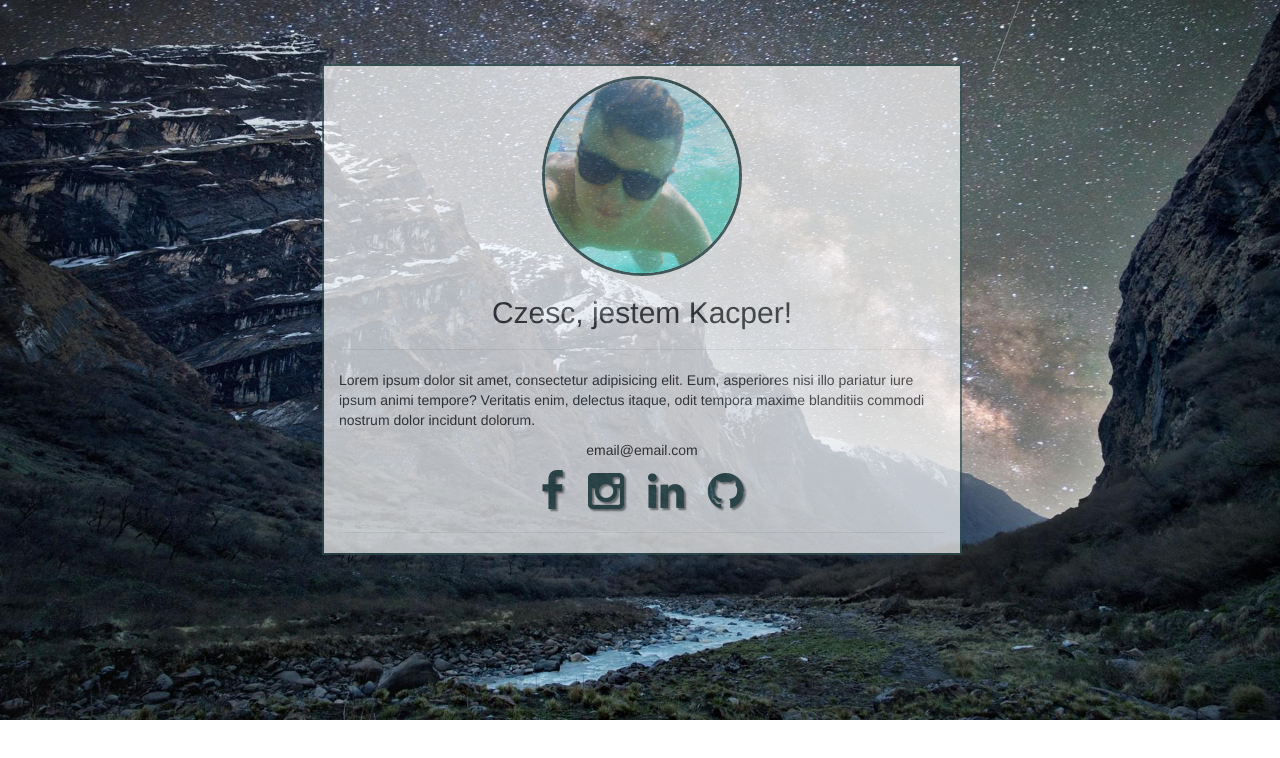
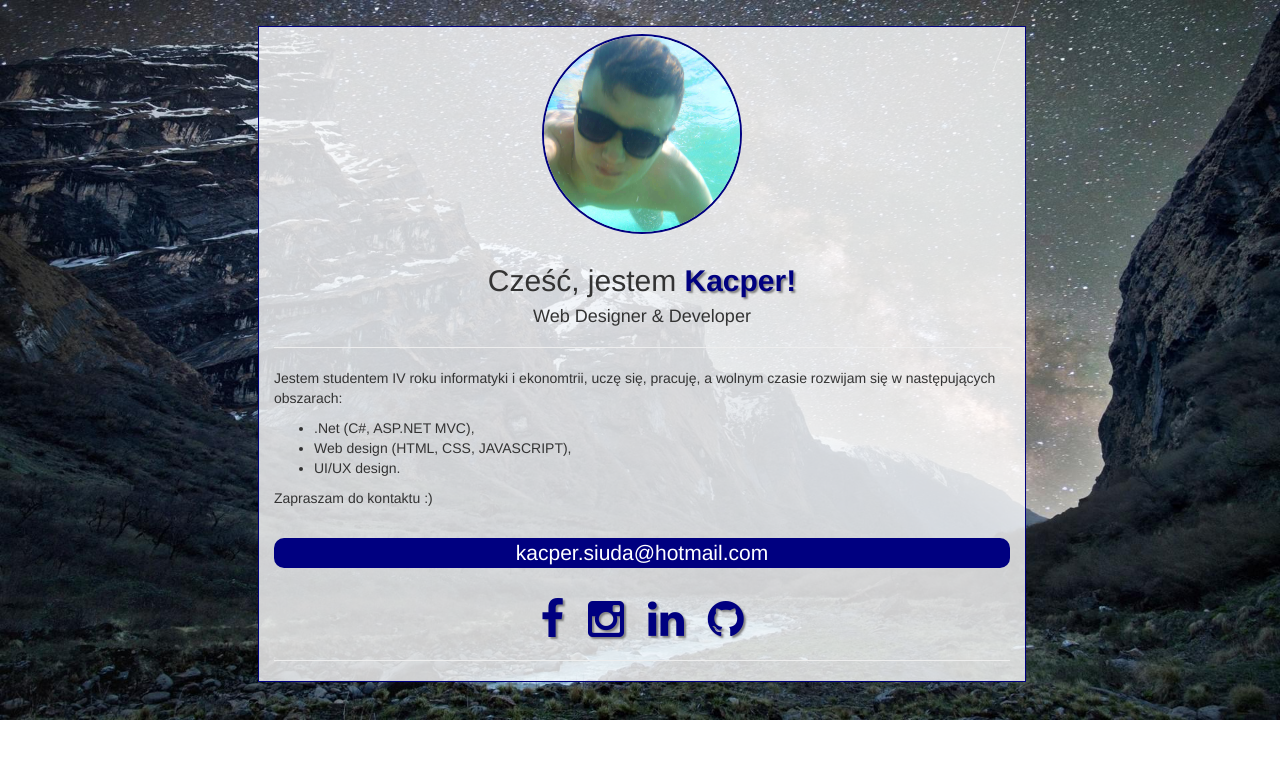
Before and after one commit to KacperSiuda/Front-end, a plain HTML site: page OwnVcard/index.html in a window 1280 px wide. Drawn offline with nearby package versions, Linux system fonts and the light colour scheme.

Commit message:
prawie koniec

```diff
--- /dev/null
+++ b/OwnVcard/Scripts/NewScripts.js
@@ -0,0 +1 @@
+$('document').ready();
--- a/OwnVcard/Styles/VcardStyles.css
+++ b/OwnVcard/Styles/VcardStyles.css
@@ -5,62 +5,83 @@ body {
     -o-background-size:cover;
     background-size: cover;
     background-repeat: no-repeat;
+    height: 100%;
+    width: 100%;
 }
-
 
 .row-centered {
     text-align:center;
 }
 .col-centered {
     display:inline-block;
-    float:none;
+    float: none;
     text-align:left;
     margin-right:-4px;
 }
 
 #vcard{
-    margin-top: 5%;
-    width: 50%;
+    margin-top: 2%;
+    width: 60%;
     height: auto;
-    opacity: 0.7;
-    background-color: white;
-    border: 2px solid darkslategrey;
-
-}
-#vcard:hover{
-    opacity: 1;
+    background: rgba(255, 255, 255, 0.8);
     transition-duration: 500ms;
+    border: 1px solid navy;
 }
 
+#info b{
+    color: navy;
+    text-shadow: 2px 2px 2px grey;
+}
+#info p{
+    font-size: 1em;
+}
 #profile-picture{
-    margin-top: 10px;
+    margin-top: 1%;
+    margin-bottom: 10px;
     height: 200px;
     width: 200px;
     border-radius: 50%;
-    border: 3px solid darkslategrey;
+    border: 2px solid navy;
+
 }
 #email-box{
-    background-color:  blue;
+    margin: 1px;
+    width: auto;
+}
+#email-box a{
+    text-decoration: none;
+}
 
-
+#email-box p{
+    text-decoration: none;
+    color: white;
+    font-size: 1.5em;
+    background-color:  navy;
+    border-radius: 10px;
 
 }
+
 #social-media span{
     display: inline;
     margin: 10px;
+
 }
 #social-media a{
     text-decoration: none;
 }
+#social-media a:visited{
+    text-decoration: none;
+}
+
 .fa {
     font-size: 3em;
-    color: darkslategrey;
+    color: navy;
     text-shadow: 2px 2px 2px grey;
 }
 .fa:hover {
     font-size: 4em;
     transition-duration: 200ms;
-    color: darkslategrey;
+    color: navy;
     text-shadow: 5px 5px 5px grey;
 
 }
--- a/OwnVcard/index.html
+++ b/OwnVcard/index.html
@@ -21,38 +21,45 @@
                     <img src="Resources/profile.jpg" class="center-block img-responsive" id="profile-picture">
                 </div>
             </div>
+
             <div class="row">
-                <div class="col-sm-12 col-md-12 col-lg-12">
-                    <h2 class="text-center">Czesc, jestem Kacper! </h2>
+                <div class="col-sm-12 col-md-12 col-lg-12" id="info">
+                    <h2 class="text-center">Cześć, jestem <b>Kacper!</b> </h2>
+                    <h4 class="text-center">Web Designer & Developer</h4>
                     <hr>
-                    <p> Lorem ipsum dolor sit amet, consectetur adipisicing elit. Eum, asperiores nisi illo pariatur iure ipsum
-                        animi tempore? Veritatis enim, delectus itaque, odit tempora maxime blanditiis commodi nostrum dolor
-                        incidunt dolorum.
-                    </p>
+                    <p> Jestem studentem IV roku informatyki i ekonomtrii, uczę się, pracuję, a wolnym czasie rozwijam się w
+                        następujących obszarach:
+                        <ul>
+                            <li> .Net (C#, ASP.NET MVC), </li>
+                            <li> Web design (HTML, CSS, JAVASCRIPT), </li>
+                            <li>UI/UX design. </li>
+                        </ul>
+                        <p> Zapraszam do kontaktu :) </p>
                 </div>
             </div>
             <div class="row">
-                <div class="col-sm-12 col-md-12 col-lg-12">
-                   <span id="email-box" class="text-center"> <p> email@email.com </p> </span>
+                <div class="col-sm-12 col-md-12 col-lg-12" >
+                    <span id="email-box" class="text-center"> <a href="mailto:kacper.siuda@hotmail.com"> <p> kacper.siuda@hotmail.com </p> </a> </span>
                 </div>
             </div>
             <div class="row">
                 <div class="col-sm-12 col-md-12 col-lg-12">
                     <div id="social-media" class="text-center">
-                        <a href ="facebook.com"><span class="fa fa-facebook "></span></a>
-                        <span class="fa fa-instagram "><a href ="#"></a></span>
-                        <span class="fa fa-linkedin "><a href ="#"></a></span>
-                        <span class="fa fa-github"><a href ="#"></a></span>
+                        <a href="http://facebook.com" target="_blank"><span class="fa fa-facebook "></span></a>
+                        <a href="facebook.com" target="_blank"><span class="fa fa-instagram "></span></a>
+                        <a href="facebook.com" target="_blank"><span class="fa fa-linkedin "></span></a>
+                        <a href="facebook.com" target="_blank"><span class="fa fa-github"></span></a>
                         <hr>
                     </div>
                 </div>
             </div>
         </div>
+    </div>
 
 
-        <script src="http://ajax.googleapis.com/ajax/libs/jquery/1.11.1/jquery.min.js "></script>
-        <script src="Scripts/bootstrap.min.js "></script>
-        <script src="Scripts/fullpage_script.js "></script>
+    <script src="http://ajax.googleapis.com/ajax/libs/jquery/1.11.1/jquery.min.js "></script>
+    <script src="Scripts/NewScripts.js "></script>
+    <script src="Scripts/bootstrap.min.js "></script>
 </body>
 
 </html>
```
Also changed, not shown: OwnVcard/Resources/img_back.jpg (added).
